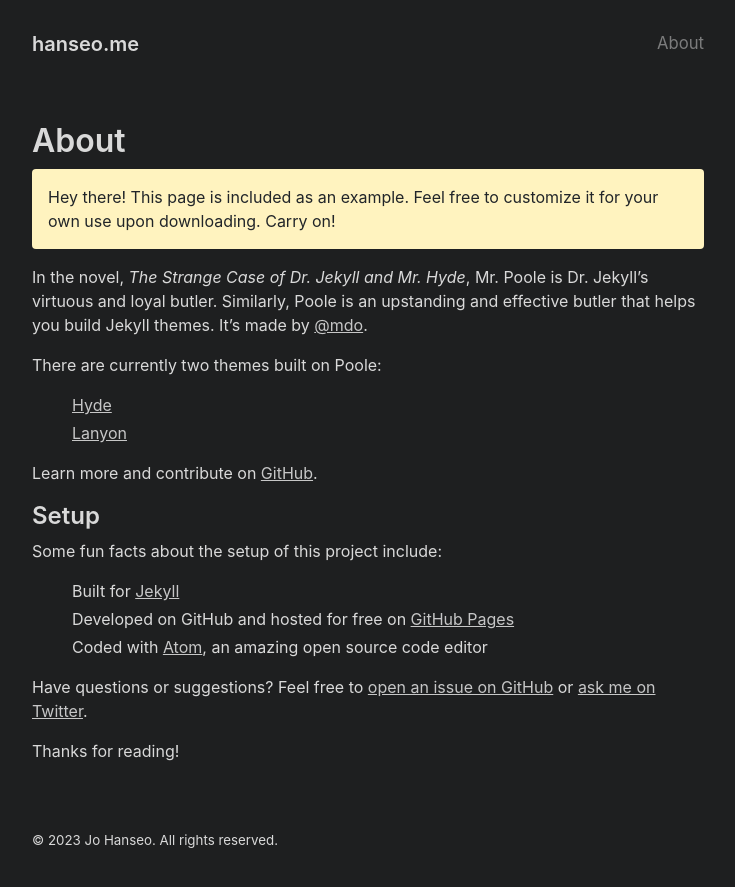
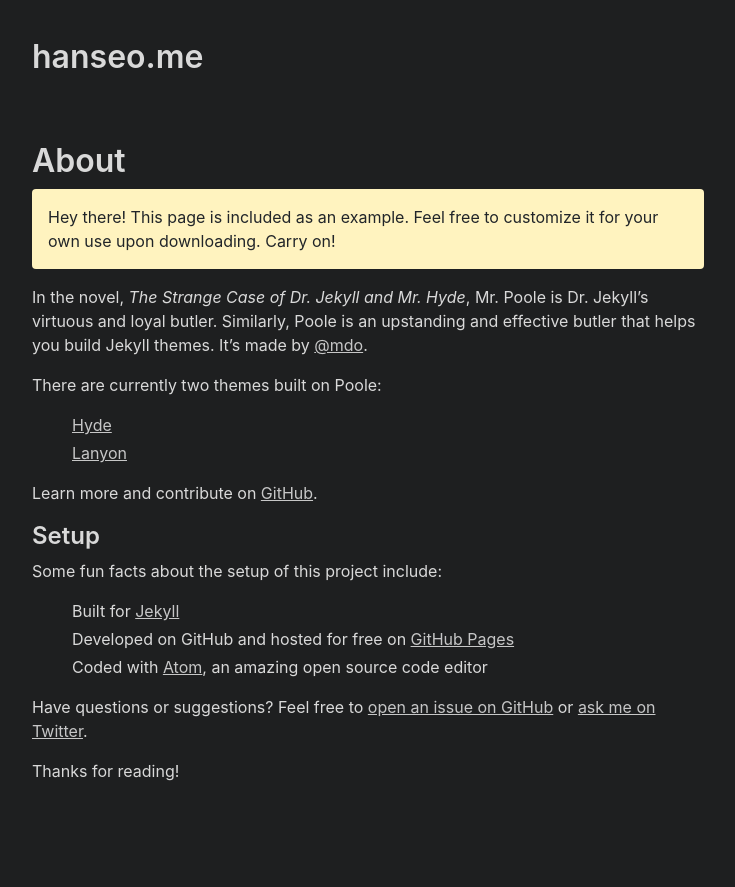
Before and after one commit to hanseodev/hanseodev.github.io, a Jekyll site: the page built from about.md, in a window 1280 px wide. Shown: the top 887 px of the page, without its empty margins (272-1007 px from the left). Built offline with Jekyll 4.4.1, drawn with Linux system fonts in a browser that asks for light colours.

Commit message:
Update default.html

```diff
--- a/_layouts/default.html
+++ b/_layouts/default.html
@@ -5,29 +5,27 @@
   <body>
     <div class="container content">
       <header class="masthead">
-        <h3 class="masthead-title">
+        <h1 class="masthead-title">
           <a href="{{ site.baseurl }}/" title="Home">{{ site.title }}</a>
 
-          <nav class="nav">
+          <!-- <nav class="nav">
             {% for nav in site.nav %}
             <small><a href="{{ nav.url }}">{{ nav.title }}</a></small>
             {% endfor %}
-          </nav>
-        </h3>
+          </nav> -->
+        </h1>
       </header>
 
-      <main>
-        {{ content }}
-      </main>
+      <main>{{ content }}</main>
 
-      <footer class="footer">
+      <!-- <footer class="footer">
         <small>
           &copy;
           <time datetime="{{ site.time | date_to_xmlschema }}"
             >{{ site.time | date: '%Y' }}</time
           > Jo Hanseo. All rights reserved.
         </small>
-      </footer>
+      </footer> -->
     </div>
 
     {% if site.ga_analytics %}
```
